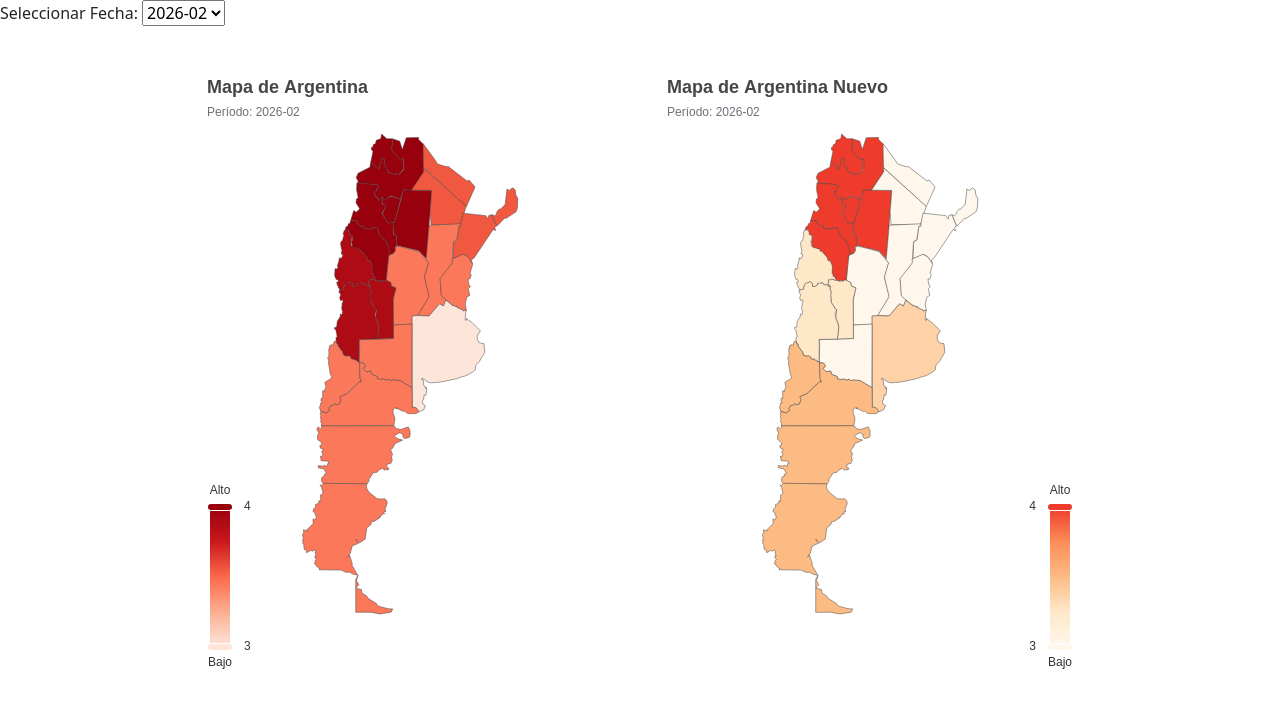
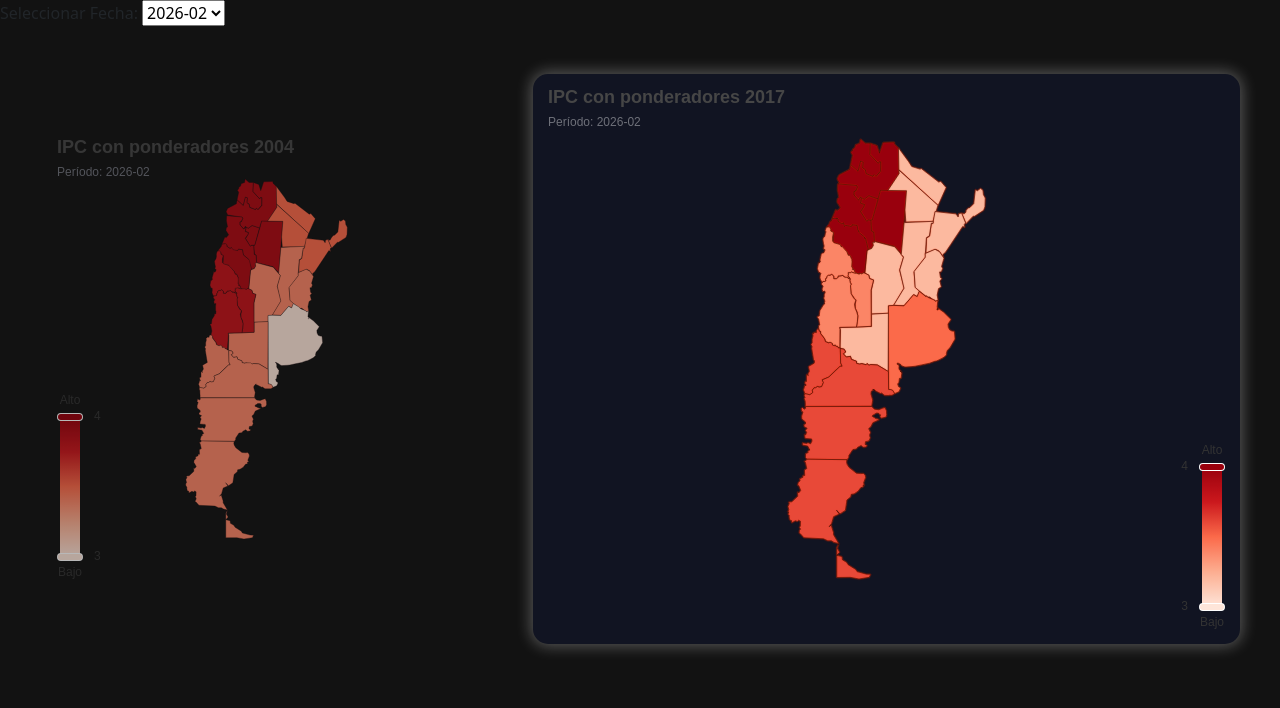
Before and after one commit to MarianoChacon/VisualizacionPR2, a plain HTML site: page index.html in a window 1280 px wide. Drawn offline with nearby package versions, Linux system fonts and the light colour scheme.

Commit message:
Mapas con fondos oscuros funcionando

```diff
--- a/index.html
+++ b/index.html
@@ -9,7 +9,7 @@
     <!-- Styles -->
     <link rel="stylesheet" href="styles.css">
 </head>
-<body>
+<body background="black">
 
     <div class="controles">
         <label for="filtro-fecha">Seleccionar Fecha:</label>
@@ -18,16 +18,16 @@
     </div>
 
 
-    <div style="display: flex; gap: 20px; width: 100%; max-width: 900px; margin: 0 auto; justify-content: center;">
+    <div style="display: flex; gap: 40px; width: 100%; max-width: 1200px; margin: 0 auto; align-items: center; justify-content: space-between;">
 
         <!-- Primer mapa -->
-        <div class="container mt-5" style="flex: 1;">
-            <div id="mapa" class="mapa"></div>
+        <div class="container mt-5" style="flex: 1;margin-right: auto; opacity: 0.7;">
+            <div id="mapa" style="height: 450px; width: 100%;"></div>
         </div>
 
         <!-- Mapa nuevo -->
-        <div class="container mt-5" style="flex: 1;">
-            <div id="mapaNuevo" class="mapa"></div>
+        <div class="container mt-5 contenedor-neon" style="flex: 1.6;">
+            <div id="mapaNuevo" style="height: 550px; width: 100%;"></div>
         </div>
 
     </div>
--- a/main.js
+++ b/main.js
@@ -1,7 +1,6 @@
-// Cargar datos de inflación general índice vigente
 let datosInfMensual = [];
 let mapa = null;
-let mapa_nuevo = null; // Definimos el mapa con alcance amplio para poder actualizarlo
+let mapaNuevo = null; // Definimos el alcance correcto para ambos mapas
 
 async function leerDatosInfMensual() {
     try {
@@ -16,10 +15,11 @@ async function leerDatosInfMensual() {
 // 1. Esperar a que el DOM esté completamente cargado
 document.addEventListener("DOMContentLoaded", async () => {
 
-    // 2. Seleccionar el contenedor HTML e inicializar el Mapa
+    // 2. Seleccionar los contenedores HTML e inicializar los Mapas
     const contenedorMapa = document.getElementById('mapa');
     mapa = echarts.init(contenedorMapa);
     mapa.showLoading();
+
     const contenedorMapaNuevo = document.getElementById('mapaNuevo');
     mapaNuevo = echarts.init(contenedorMapaNuevo);
     mapaNuevo.showLoading();
@@ -59,10 +59,9 @@ document.addEventListener("DOMContentLoaded", async () => {
             const selector = document.getElementById('filtro-fecha');
             selector.selectedIndex = selector.options.length - 1;
 
-
             const fechaFinal = selector.value;
-            filtrarYActualizarMapa(fechaFinal);
-            filtrarYActualizarMapaNuevo(fechaFinal);
+            // Llamada única unificada para sincronizar escalas al inicio
+            actualizarMapasSincronizados(fechaFinal);
         }
 
     } catch (error) {
@@ -71,13 +70,12 @@ document.addEventListener("DOMContentLoaded", async () => {
         mapaNuevo.hideLoading();
     }
 
-    // Escuchar el cambio de fecha desde el HTML
+    // Escuchar el cambio de fecha desde el HTML usando la función unificada
     document.getElementById('filtro-fecha').addEventListener('change', (evento) => {
-        filtrarYActualizarMapa(evento.target.value);
-        filtrarYActualizarMapaNuevo(evento.target.value);
+        actualizarMapasSincronizados(evento.target.value);
     });
 
-    // Hacer que el gráfico sea responsivo
+    // Hacer que los gráficos sean responsivos
     window.addEventListener('resize', () => {
         mapa.resize();
         mapaNuevo.resize();
@@ -90,10 +88,9 @@ function cargarFechasDisponibles() {
 
     // 1. Extraer las fechas y recortarlas para quedarnos solo con "AAAA-MM"
     const todasLasFechasCortas = datosInfMensual.map(item => {
-        // Tomamos una fecha limpia (sin ISO "T") y extraemos los primeros 7 caracteres
-        const fechaLimpia = item.Fecha.includes('T') ? item.Fecha.split('T')[0] : item.Fecha;
-        return fechaLimpia.substring(0, 7); // Resultado: "2016-12" en vez de "2016-12-01"
-    });
+        const fechaLimpia = item.Fecha && item.Fecha.includes('T') ? item.Fecha.split('T')[0] : item.Fecha;
+        return fechaLimpia ? fechaLimpia.substring(0, 7) : '';
+    }).filter(Boolean);
 
     // 2. Eliminar duplicados y ordenar cronológicamente
     const fechasUnicas = [...new Set(todasLasFechasCortas)].sort();
@@ -102,28 +99,47 @@ function cargarFechasDisponibles() {
     selector.innerHTML = '';
     fechasUnicas.forEach(fechaAnioMes => {
         const opcion = document.createElement('option');
-        opcion.value = fechaAnioMes;       // El valor técnico que usará el filtro (ej: "2016-12")
-        opcion.textContent = fechaAnioMes; // Lo que ve el usuario en el desplegable (ej: "2016-12")
+        opcion.value = fechaAnioMes;
+        opcion.textContent = fechaAnioMes;
         selector.appendChild(opcion);
     });
 }
 
-// Filtra datosGlobales por la fecha seleccionada y actualiza el mapa de ECharts
-function filtrarYActualizarMapa(fechaAFiltrar) {
-    // Filtrar registros correspondientes a la fecha
-    const registrosFiltrados = datosInfMensual.filter(item => item.Fecha.startsWith(fechaAFiltrar));
+// Filtra datosGlobales por la fecha seleccionada y actualiza ambos mapas con escalas comparables
+function actualizarMapasSincronizados(fechaAFiltrar) {
+    // 1. Filtrar registros una sola vez para optimizar rendimiento
+    const registrosFiltrados = datosInfMensual.filter(item => item.Fecha && item.Fecha.startsWith(fechaAFiltrar));
 
-    // Mapear los datos al formato nativo de ECharts { name, value }
-    const datosParaEcharts = registrosFiltrados.map(item => ({
+    // 2. Mapear datos específicos para cada mapa
+    const datosMapaIzquierdo = registrosFiltrados.map(item => ({
         name: item.Provincia,
         value: item.v_m_IPC
     }));
-    const todosLosValores = datosParaEcharts.map(item => item.value);
-    const valorMinimo = todosLosValores.length > 0 ? Math.min(...todosLosValores) : 0;
-    const valorMaximo = todosLosValores.length > 0 ? Math.max(...todosLosValores) : 100;
+
+    const datosMapaDerecho = registrosFiltrados.map(item => ({
+        name: item.Provincia,
+        value: item.var_mens_pond_gral
+    }));
+
+    // 3. Extraer arrays con todos los valores numéricos
+    const valoresIzquierdo = datosMapaIzquierdo.map(item => item.value).filter(v => v !== undefined && v !== null);
+    const valoresDerecho = datosMapaDerecho.map(item => item.value).filter(v => v !== undefined && v !== null);
+
+    // 4. Calcular mínimos y máximos locales de cada conjunto
+    const valorMinimo = valoresIzquierdo.length > 0 ? Math.min(...valoresIzquierdo) : 0;
+    const valorMaximo = valoresIzquierdo.length > 0 ? Math.max(...valoresIzquierdo) : 100;
+
+    const valorMinimoNuevo = valoresDerecho.length > 0 ? Math.min(...valoresDerecho) : 0;
+    const valorMaximoNuevo = valoresDerecho.length > 0 ? Math.max(...valoresDerecho) : 100;
+
+    // 5. RANGOS GLOBALES COMPARABLES (Mínimo de los mínimos y Máximo de los máximos)
+    const minGlobal = Math.min(valorMinimo, valorMinimoNuevo);
+    const maxGlobal = Math.max(valorMaximo, valorMaximoNuevo);
+
+    // 6. Configurar y actualizar Mapa Izquierdo (Paleta Mate)
     const opcionesMapa = {
         title: {
-            text: 'Mapa de Argentina',
+            text: 'IPC con ponderadores 2004',
             subtext: `Período: ${fechaAFiltrar}`
         },
         tooltip: {
@@ -131,48 +147,33 @@ function filtrarYActualizarMapa(fechaAFiltrar) {
             formatter: '{b}: {c}'
         },
         visualMap: {
-            min: valorMinimo,
-            max: valorMaximo,
+            min: minGlobal,
+            max: maxGlobal,
             left: 'left',
             top: 'bottom',
             text: ['Alto', 'Bajo'],
             calculable: true,
             inRange: {
-                // Escala de colores: de tonos claros/fríos a oscuros/cálidos
-                color: ['#fee5d9','#fcae91','#fb6a4a','#cb181d','#99000d']
+                color: ['#fee5d9', '#fcae91', '#fb6a4a', '#cb181d', '#99000d']
             }
         },
-        series: [
-            {
+        series: [{
             name: 'Datos',
             type: 'map',
             map: 'mapaArgentina',
             roam: true,
-                data: datosParaEcharts // Datos dinámicos según el filtro
+            data: datosMapaIzquierdo,
+            itemStyle: {
+                borderColor: '#1f0e10b3'
             }
-        ]
+        }]
     };
+    mapa.setOption(opcionesMapa);
 
-    // Actualizar el gráfico aplicando animaciones de transición automáticas
-    mapa.setOption(opcionesMapa);
-}
-
-
-function filtrarYActualizarMapaNuevo(fechaAFiltrar) {
-    // Filtrar registros correspondientes a la fecha
-    const registrosFiltrados = datosInfMensual.filter(item => item.Fecha.startsWith(fechaAFiltrar));
-
-    // Mapear los datos al formato nativo de ECharts { name, value }
-    const datosParaEchartsNuevo = registrosFiltrados.map(item => ({
-        name: item.Provincia,
-        value: item.var_mens_pond_gral
-    }));
-    const todosLosValoresNuevo = datosParaEchartsNuevo.map(item => item.value);
-    const valorMinimoNuevo = todosLosValoresNuevo.length > 0 ? Math.min(...todosLosValoresNuevo) : 0;
-    const valorMaximoNuevo = todosLosValoresNuevo.length > 0 ? Math.max(...todosLosValoresNuevo) : 100;
+    // 7. Configurar y actualizar Mapa Derecho (Paleta Brillante)
     const opcionesMapaNuevo = {
         title: {
-            text: 'Mapa de Argentina Nuevo',
+            text: 'IPC con ponderadores 2017',
             subtext: `Período: ${fechaAFiltrar}`
         },
         tooltip: {
@@ -180,27 +181,47 @@ function filtrarYActualizarMapaNuevo(fechaAFiltrar) {
             formatter: '{b}: {c}'
         },
         visualMap: {
-            min: valorMinimoNuevo,
-            max: valorMaximoNuevo,
+            min: minGlobal,
+            max: maxGlobal,
             left: 'right',
             top: 'bottom',
             text: ['Alto', 'Bajo'],
             calculable: true,
             inRange: {
-                color: ['#fff7ec','#fee8c8','#fdbb84','#fc8d59','#ef3b2c']
+                color: ['#fee5d9', '#fcae91', '#fb6a4a', '#cb181d', '#99000d']
             }
         },
-        series: [
-            {
+        series: [{
             name: 'Datos',
             type: 'map',
             map: 'mapaArgentina',
             roam: true,
-                data: datosParaEchartsNuevo // Datos dinámicos según el filtro
+            data: datosMapaDerecho,
+            itemStyle: {
+            areaColor: '#140507',       // Color base si una provincia no tiene datos
+            borderColor: '#140507',     // Borde naranja brillante para simular el tubo de neón
+            borderWidth: 0.5,           // Grosor del borde
+            shadowBlur: 1,             // Grado de dispersión del brillo (¡Crucial!)
+            shadowColor: '#ff3300',     // Color del reflejo del brillo neón
+            shadowOffsetX: 0,
+            shadowOffsetY: 0
+        },
+
+        // EFECTO AL PASAR EL CURSOR (HOVER)
+        emphasis: {
+            itemStyle: {
+                areaColor: '#fff500',   // Se ilumina en amarillo flúor al seleccionarla
+                borderColor: '#ffffff',
+                borderWidth: 2,
+                shadowBlur: 15,         // El brillo se intensifica al pasar el mouse
+                shadowColor: '#fff500'
+            },
+            label: {
+                show: true,
+                color: '#140507'        // Texto de la provincia en blanco brillante
             }
-        ]
+        }
+        }]
     };
-
-    // Actualizar el gráfico aplicando animaciones de transición automáticas
     mapaNuevo.setOption(opcionesMapaNuevo);
 }
--- a/styles.css
+++ b/styles.css
@@ -2,3 +2,15 @@
     width: 100%;
     height: 600px;
 }
+
+body {
+    background-color: #121212;;
+}
+
+.contenedor-neon {
+    background-color: #111422; /* Mantiene el fondo oscuro interno */
+    border-radius: 15px;       /* Controla el redondeado de las esquinas */
+    box-shadow: 0 0 15px 2px rgba(255, 255, 255, 0.3); /* Crea la sombra blanca sutil */
+    padding: 10px;             /* Deja un pequeño aire para que no se corte el mapa */
+    transition: box-shadow 0.3s ease; /* Suaviza el efecto visual */
+}
```
Lines whose indentation alone changed are shown as unchanged.
